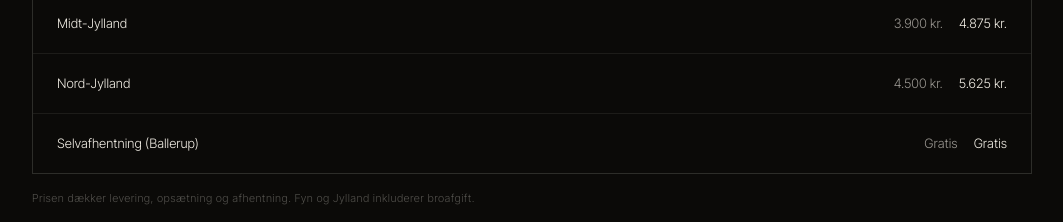
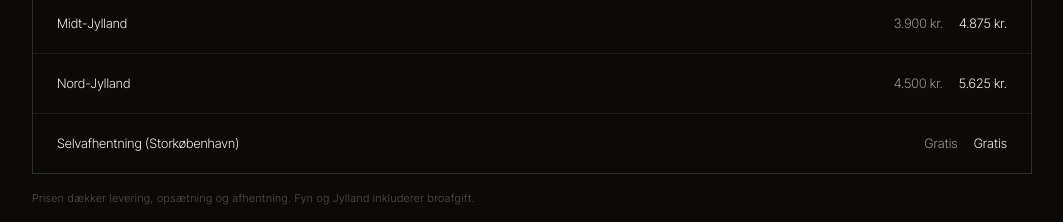
Before and after one commit to WoodooStadium/woodoo-stadium, a Next.js app: page /da/udlejning in a window 1280 px wide. Shown: the part 3360-3582 px from the top of the page, without its empty margins (108-1171 px from the left). Built offline with nearby package versions, Linux system fonts and the light colour scheme.

Commit message:
Replace Ballerup with Storkøbenhavn across events, udlejning, and rental form

```diff
--- a/src/app/da/erhverv/events/page.tsx
+++ b/src/app/da/erhverv/events/page.tsx
@@ -75,7 +75,7 @@ const pricingRows = [
 ];
 
 const included = [
-  "Selvafhentning i Ballerup (gratis)",
+  "Selvafhentning i Storkøbenhavn (gratis)",
   "Forsikring i hele lejeperioden",
   "Depositum (refunderes ved aflevering)",
 ];
--- a/src/app/da/udlejning/page.tsx
+++ b/src/app/da/udlejning/page.tsx
@@ -130,7 +130,7 @@ const faqItems = [
   },
   {
     q: "Hvor leverer I?",
-    a: "I hele Danmark. Se priser pr. landsdel ovenfor. Du kan også selv afhente i Ballerup uden beregning.",
+    a: "I hele Danmark. Se priser pr. landsdel ovenfor. Du kan også selv afhente i Storkøbenhavn uden beregning.",
   },
   {
     q: "Hvordan booker jeg?",
@@ -553,7 +553,7 @@ export default function UdlejningPage() {
             <TableRow cols={["Syd-Jylland", "3.400 kr.", "4.250 kr."]} />
             <TableRow cols={["Midt-Jylland", "3.900 kr.", "4.875 kr."]} />
             <TableRow cols={["Nord-Jylland", "4.500 kr.", "5.625 kr."]} />
-            <TableRow cols={["Selvafhentning (Ballerup)", "Gratis", "Gratis"]} last />
+            <TableRow cols={["Selvafhentning (Storkøbenhavn)", "Gratis", "Gratis"]} last />
           </div>
           <p
             style={{
--- a/src/components/RentalForm.tsx
+++ b/src/components/RentalForm.tsx
@@ -121,7 +121,7 @@ export default function RentalForm() {
             <option value="Syd-Jylland">Syd-Jylland</option>
             <option value="Midt-Jylland">Midt-Jylland</option>
             <option value="Nord-Jylland">Nord-Jylland</option>
-            <option value="Selvafhentning (Ballerup)">Selvafhentning (Ballerup)</option>
+            <option value="Selvafhentning (Storkøbenhavn)">Selvafhentning (Storkøbenhavn)</option>
           </select>
         </div>
       </div>
```
